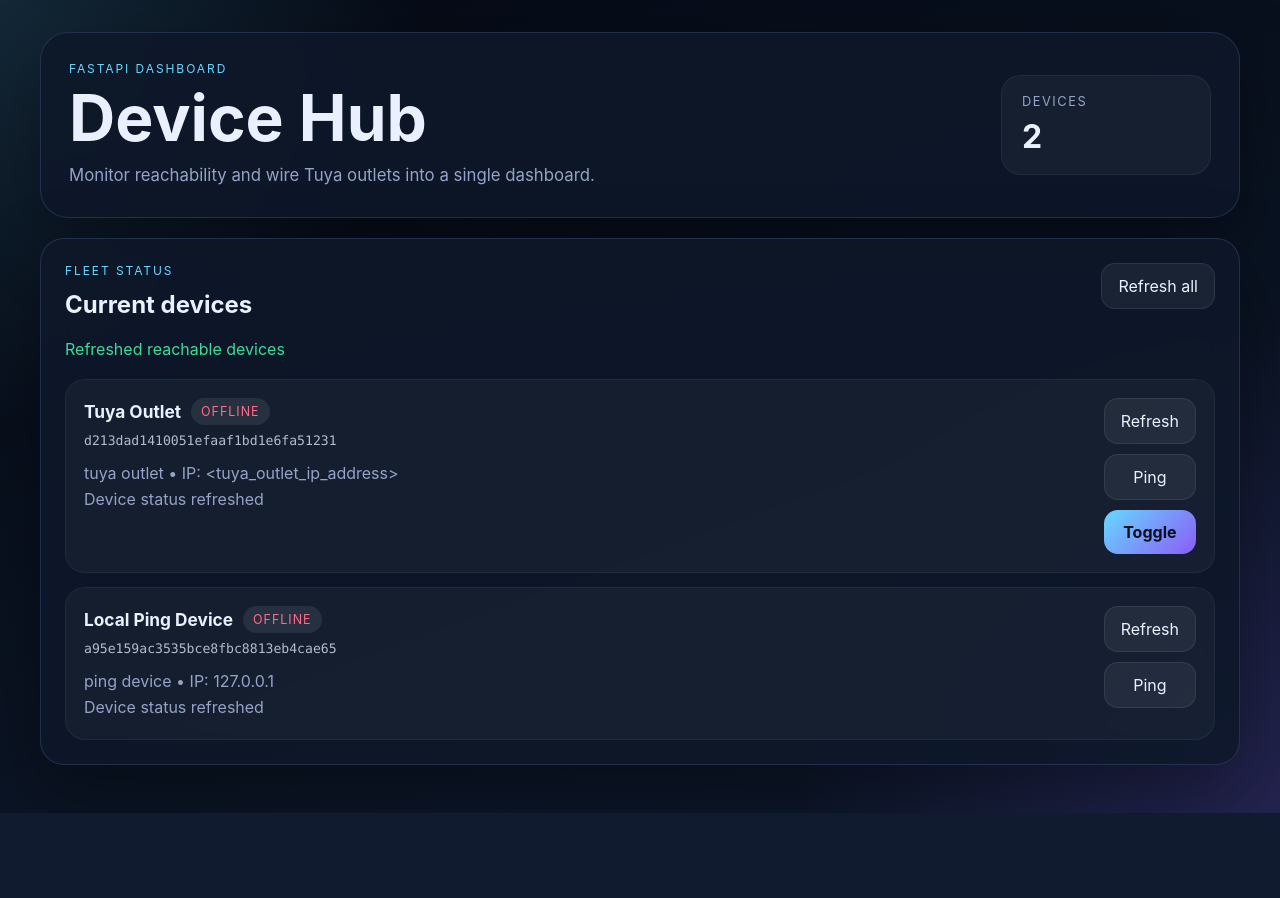
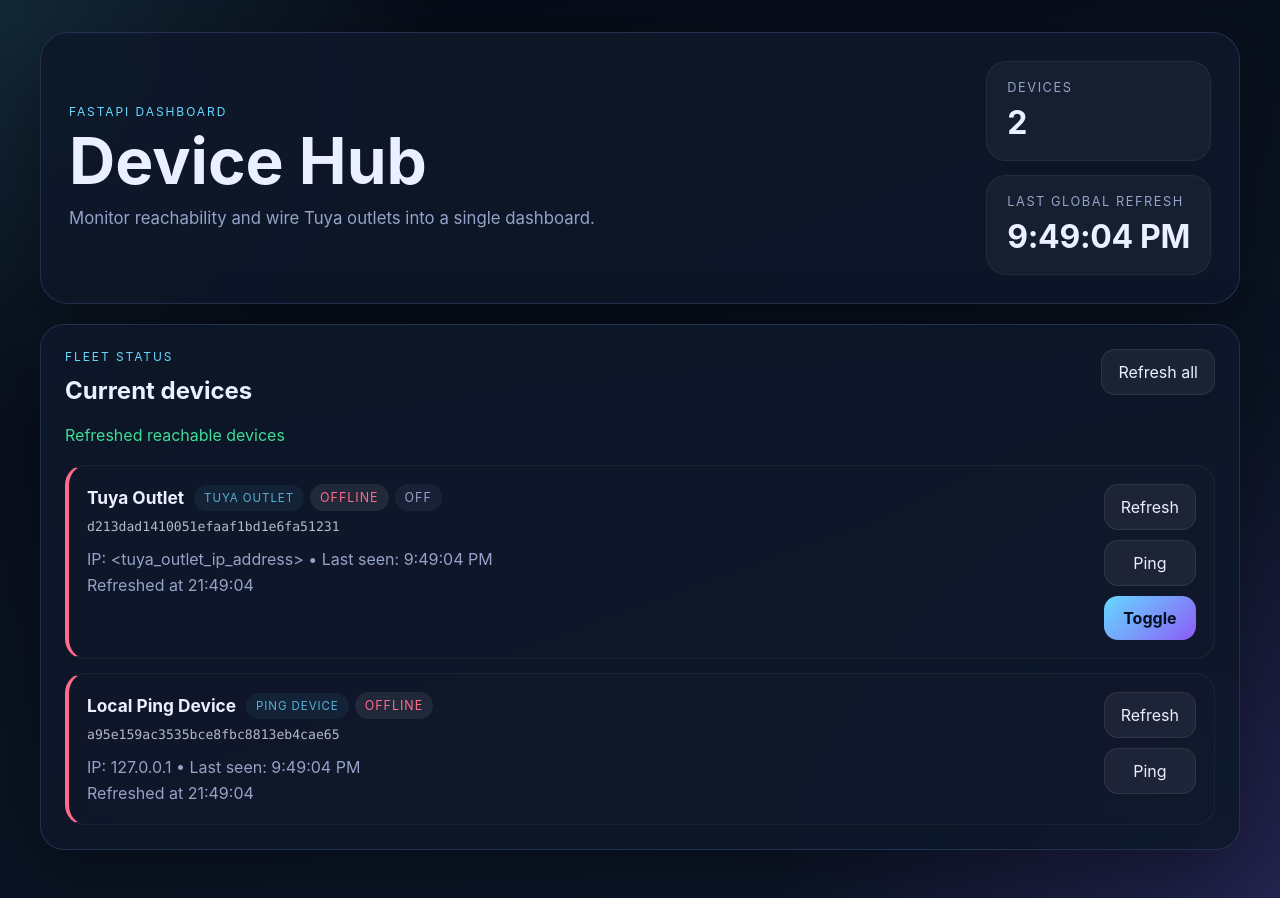
Before and after one commit to szycic/sc-device-hub, a FastAPI app: page / in a window 1280 px wide. Before the commit the page ends 813 px from the top, so only its background shows below. Run offline with FastAPI, Linux system fonts and the light colour scheme; data that the repository does not hold is empty; parts of the project's set-up code (start-up, migrations or seed data) failed here and were passed over.

Commit message:
Refactor and reorganize

```diff
--- /dev/null
+++ b/src/sc_device_hub/device_types/__init__.py
@@ -0,0 +1,21 @@
+from __future__ import annotations
+
+from sc_device_hub.models import DeviceType
+from sc_device_hub.device_types.base import DeviceHandler
+from sc_device_hub.device_types.tuya_outlet import TuyaOutletHandler
+from sc_device_hub.device_types.ping_device import PingDeviceHandler
+from sc_device_hub.device_types.manual import ManualDeviceHandler
+
+_registry: dict[DeviceType, DeviceHandler] = {
+  DeviceType.tuya_outlet: TuyaOutletHandler(),
+  DeviceType.ping_device: PingDeviceHandler(),
+  DeviceType.manual: ManualDeviceHandler(),
+}
+
+
+def get_handler(device_type: DeviceType) -> DeviceHandler:
+  """Return the handler for the given device type."""
+  try:
+    return _registry[device_type]
+  except KeyError:
+    raise NotImplementedError(f"No handler registered for device type: {device_type!r}")
--- /dev/null
+++ b/src/sc_device_hub/device_types/ping_device.py
@@ -0,0 +1,34 @@
+from __future__ import annotations
+
+from typing import Any
+
+from sc_device_hub.models import Device, DeviceState
+from sc_device_hub.utils import ping_host
+
+
+class PingDeviceHandler:
+  """
+  Handler for ``ping_device`` devices.
+
+  toggle  – no real action (ping devices have no controllable switch).
+  refresh – pings the device IP to determine online/offline state.
+  """
+
+  async def toggle(self, device: Device) -> dict[str, Any]:
+    message = f"{device.name} does not support toggling"
+    return {
+      "last_action": message,
+      "last_message": message,
+    }
+
+  async def refresh(self, device: Device) -> dict[str, Any]:
+    if not device.ip_address:
+      return {"last_message": "No IP address configured – cannot ping"}
+
+    reachable, message = await ping_host(device.ip_address)
+    from datetime import datetime
+    time_str = datetime.now().strftime("%H:%M:%S")
+    return {
+      "state": DeviceState.online if reachable else DeviceState.offline,
+      "last_message": f"Refreshed at {time_str}",
+    }
--- a/src/sc_device_hub/models.py
+++ b/src/sc_device_hub/models.py
@@ -102,8 +102,7 @@ def seed_devices() -> None:
         "name": "Tuya Outlet",
         "type": "tuya_outlet",
         "ip_address": "<tuya_outlet_ip_address>",
-        "tuya_device_id": "<tuya_device_id>",
-        "tuya_local_key": "<tuya_local_key>"
+        "tuya_device_id": "<tuya_device_id>"
       },
       {
         "name": "Local Ping Device",
--- a/src/sc_device_hub/static/style.css
+++ b/src/sc_device_hub/static/style.css
@@ -15,6 +15,10 @@
 
 * {
   box-sizing: border-box;
+}
+
+[hidden] {
+  display: none !important;
 }
 
 body {
@@ -103,6 +107,11 @@ h1 {
 
 .stat strong {
   font-size: 2rem;
+}
+
+.stat-refresh {
+  font-size: 1.25rem;
+  letter-spacing: -0.01em;
 }
 
 .grid {
@@ -222,13 +231,36 @@ button:disabled {
   border-radius: 20px;
   background: rgba(255, 255, 255, 0.035);
   border: 1px solid rgba(255, 255, 255, 0.05);
+  border-left: 4px solid rgba(255, 255, 255, 0.1);
+  transition: border-left-color 0.2s ease, background-color 0.2s ease;
 }
+
+.device-row[data-state='online'] {
+  border-left-color: var(--success);
+}
+
+.device-row[data-state='offline'] {
+  border-left-color: var(--error);
+  background: rgba(255, 107, 138, 0.01);
+}
+
+.device-row[data-state='unknown'] {
+  border-left-color: var(--muted);
+}
+
 
 .device-title-row {
   display: flex;
   align-items: center;
   gap: 10px;
   margin-bottom: 8px;
+}
+
+.device-badges {
+  display: flex;
+  align-items: center;
+  gap: 6px;
+  flex-wrap: wrap;
 }
 
 .device-name {
@@ -247,6 +279,13 @@ button:disabled {
   background: rgba(255, 255, 255, 0.08);
 }
 
+.device-type-badge {
+  color: var(--accent);
+  background: rgba(102, 217, 255, 0.08);
+  font-size: 0.72rem;
+  opacity: 0.8;
+}
+
 .badge[data-state='online'] {
   color: var(--success);
 }
@@ -257,6 +296,17 @@ button:disabled {
 
 .badge[data-state='unknown'] {
   color: var(--muted);
+}
+
+/* Secondary status badge (on/off switch state, etc.) */
+.badge[data-status-key='on'] {
+  color: #fbbf24;
+  background: rgba(251, 191, 36, 0.12);
+}
+
+.badge[data-status-key='off'] {
+  color: var(--muted);
+  background: rgba(148, 163, 199, 0.08);
 }
 
 .device-id {
@@ -306,9 +356,14 @@ button:disabled {
     border-radius: 22px;
   }
 
-  .hero-stats,
   .device-actions {
     grid-template-columns: 1fr;
+  }
+
+  .device-title-row {
+    flex-direction: column;
+    align-items: flex-start;
+    gap: 6px;
   }
 
   .panel-heading {
--- a/src/sc_device_hub/templates/index.html
+++ b/src/sc_device_hub/templates/index.html
@@ -1,5 +1,6 @@
 <!DOCTYPE html>
 <html lang="en">
+
 <head>
   <meta charset="utf-8" />
   <meta name="viewport" content="width=device-width, initial-scale=1" />
@@ -7,6 +8,7 @@
   <link rel="icon" href="/static/favicon.ico" />
   <link rel="stylesheet" href="/static/style.css" />
 </head>
+
 <body>
   <main class="shell">
     <section class="hero card">
@@ -21,6 +23,10 @@
         <div class="stat">
           <span class="stat-label">Devices</span>
           <strong id="device-count">{{ devices | length }}</strong>
+        </div>
+        <div class="stat">
+          <span class="stat-label">Last global refresh</span>
+          <strong id="last-refresh" class="stat-refresh">—</strong>
         </div>
       </div>
     </section>
@@ -45,7 +51,11 @@
       <div class="device-main">
         <div class="device-title-row">
           <h3 class="device-name"></h3>
+          <div class="device-badges">
+            <span class="badge device-type-badge"></span>
             <span class="badge device-state"></span>
+            <span class="badge device-status" hidden></span>
+          </div>
         </div>
         <p class="device-id"></p>
         <p class="device-meta"></p>
@@ -65,12 +75,22 @@
     const deviceTemplate = document.getElementById('device-template');
     const message = document.getElementById('message');
     const deviceCount = document.getElementById('device-count');
+    const lastRefresh = document.getElementById('last-refresh');
     const refreshAllButton = document.getElementById('refresh-all');
 
     const stateLabels = {
       online: 'Online',
       offline: 'Offline',
       unknown: 'Unknown',
+    };
+
+    const statusBadgeRenderers = {
+      tuya_outlet: (device) => ({
+        text: device.is_on ? 'On' : 'Off',
+        key: device.is_on ? 'on' : 'off',
+      }),
+      // ping_device: () => null,   // example: uncomment + fill in to add later
+      // manual: () => null,
     };
 
     function showMessage(text, kind = 'info') {
@@ -84,33 +104,86 @@
       const name = node.querySelector('.device-name');
       const id = node.querySelector('.device-id');
       const state = node.querySelector('.device-state');
+      const status = node.querySelector('.device-status');
+      const typeBadge = node.querySelector('.device-type-badge');
       const meta = node.querySelector('.device-meta');
       const note = node.querySelector('.device-note');
       const refreshAction = node.querySelector('.refresh-action');
       const pingAction = node.querySelector('.ping-action');
       const toggleAction = node.querySelector('.toggle-action');
 
+      function formatLastSeen(isoString) {
+        if (!isoString) return null;
+        const date = new Date(isoString);
+        if (isNaN(date.getTime())) return null;
+        return `Last seen: ${date.toLocaleTimeString()}`;
+      }
+
       name.textContent = device.name;
       id.textContent = device.id;
       state.textContent = stateLabels[device.state] || device.state;
       state.dataset.state = device.state;
-        meta.textContent = [device.type.replace('_', ' '), device.ip_address ? `IP: ${device.ip_address}` : 'No IP configured'].join(' • ');
+      typeBadge.textContent = device.type.replace(/_/g, ' ');
+      typeBadge.dataset.type = device.type;
+
+      const metaParts = [
+        device.ip_address ? `IP: ${device.ip_address}` : 'No IP configured'
+      ];
+      const lastSeenStr = formatLastSeen(device.last_seen);
+      if (lastSeenStr) {
+        metaParts.push(lastSeenStr);
+      }
+      meta.textContent = metaParts.join(' • ');
+
       note.textContent = device.last_message || device.last_action || 'No recent activity';
+
+      const renderer = statusBadgeRenderers[device.type];
+      const statusInfo = renderer ? renderer(device) : null;
+      if (statusInfo) {
+        status.textContent = statusInfo.text;
+        status.dataset.statusKey = statusInfo.key;
+        status.hidden = false;
+      } else {
+        status.hidden = true;
+      }
 
       pingAction.hidden = !device.ip_address;
       toggleAction.hidden = !device.can_toggle;
 
+      row.dataset.state = device.state;
+
       pingAction.addEventListener('click', async () => {
-          await performAction(`/api/v1/devices/${device.id}/ping`, `${device.name} pinged`);
+        await performAction(`/api/v1/devices/${device.id}/ping`, `${device.name} pinged`, pingAction);
       });
 
       refreshAction.addEventListener('click', async () => {
-          await performAction(`/api/v1/devices/${device.id}/refresh`, `${device.name} status refreshed`);
+        await performAction(`/api/v1/devices/${device.id}/refresh`, `${device.name} status refreshed`, refreshAction);
       });
 
       if (device.can_toggle) {
+        const TOGGLE_SETTLE_MS = 1500;
+
         toggleAction.addEventListener('click', async () => {
-            await performAction(`/api/v1/devices/${device.id}/toggle`, `${device.name} toggled`);
+          const originalText = toggleAction.textContent;
+          try {
+            toggleAction.disabled = true;
+            toggleAction.textContent = '...';
+
+            const toggleRes = await fetch(`/api/v1/devices/${device.id}/toggle`, { method: 'POST' });
+            const togglePayload = await toggleRes.json();
+            if (!toggleRes.ok) throw new Error(togglePayload.detail || 'Toggle failed');
+
+            showMessage(`${device.name} toggled – refreshing…`, 'info');
+            await new Promise((resolve) => setTimeout(resolve, TOGGLE_SETTLE_MS));
+            await fetch(`/api/v1/devices/${device.id}/refresh`, { method: 'POST' });
+
+            showMessage(`${device.name} toggled`, 'success');
+            await loadDevices();
+          } catch (error) {
+            showMessage(error.message, 'error');
+            toggleAction.disabled = false;
+            toggleAction.textContent = originalText;
+          }
         });
       }
 
@@ -132,7 +205,12 @@
       return devices;
     }
 
-      async function performAction(url, successMessage) {
+    async function performAction(url, successMessage, button = null) {
+      const originalText = button ? button.textContent : '';
+      if (button) {
+        button.disabled = true;
+        button.textContent = '...';
+      }
       try {
         const response = await fetch(url, { method: 'POST' });
         const payload = await response.json();
@@ -143,23 +221,38 @@
         await loadDevices();
       } catch (error) {
         showMessage(error.message, 'error');
+        if (button) {
+          button.disabled = false;
+          button.textContent = originalText;
+        }
       }
     }
 
     async function refreshAllDevices() {
+      const originalText = refreshAllButton.textContent;
       try {
-          const devices = await loadDevices();
-          await Promise.all(
-            devices.map(async (device) => {
-              if (device.ip_address) {
-                await fetch(`/api/v1/devices/${device.id}/refresh`, { method: 'POST' });
+        refreshAllButton.disabled = true;
+        refreshAllButton.textContent = 'Refreshing...';
+
+        const response = await fetch('/api/v1/devices/refresh', { method: 'POST' });
+        if (!response.ok) {
+          throw new Error('Global refresh failed');
         }
-            }),
-          );
-          await loadDevices();
+        const devices = await response.json();
+
+        deviceList.innerHTML = '';
+        devices.forEach((device) => {
+          deviceList.appendChild(renderDevice(device));
+        });
+        deviceCount.textContent = String(devices.length);
+
+        lastRefresh.textContent = new Date().toLocaleTimeString();
         showMessage('Refreshed reachable devices', 'success');
       } catch (error) {
         showMessage(error.message, 'error');
+      } finally {
+        refreshAllButton.disabled = false;
+        refreshAllButton.textContent = originalText;
       }
     }
 
@@ -167,8 +260,15 @@
       await refreshAllDevices();
     });
 
+    const AUTO_REFRESH_MS = 60_000;
+
     loadDevices().catch((error) => showMessage(error.message, 'error'));
     refreshAllDevices().catch((error) => showMessage(error.message, 'error'));
+
+    setInterval(() => {
+      refreshAllDevices().catch(() => {/* silent – don't disrupt the user on background failures */ });
+    }, AUTO_REFRESH_MS);
   </script>
 </body>
+
 </html>
```
Also changed, not shown: src/sc_device_hub/api.py (+31 -87 lines), src/sc_device_hub/device_types/base.py (added, +29 -0 lines), src/sc_device_hub/device_types/manual.py (added, +26 -0 lines), src/sc_device_hub/device_types/tuya_outlet.py (added, +57 -0 lines), src/sc_device_hub/integrations/tuya.py (renamed from src/sc_device_hub/tuya.py, +13 -25 lines), src/sc_device_hub/utils.py (added, +53 -0 lines), src/sc_device_hub/integrations/__init__.py (added). Lines whose indentation alone changed are shown as unchanged.
